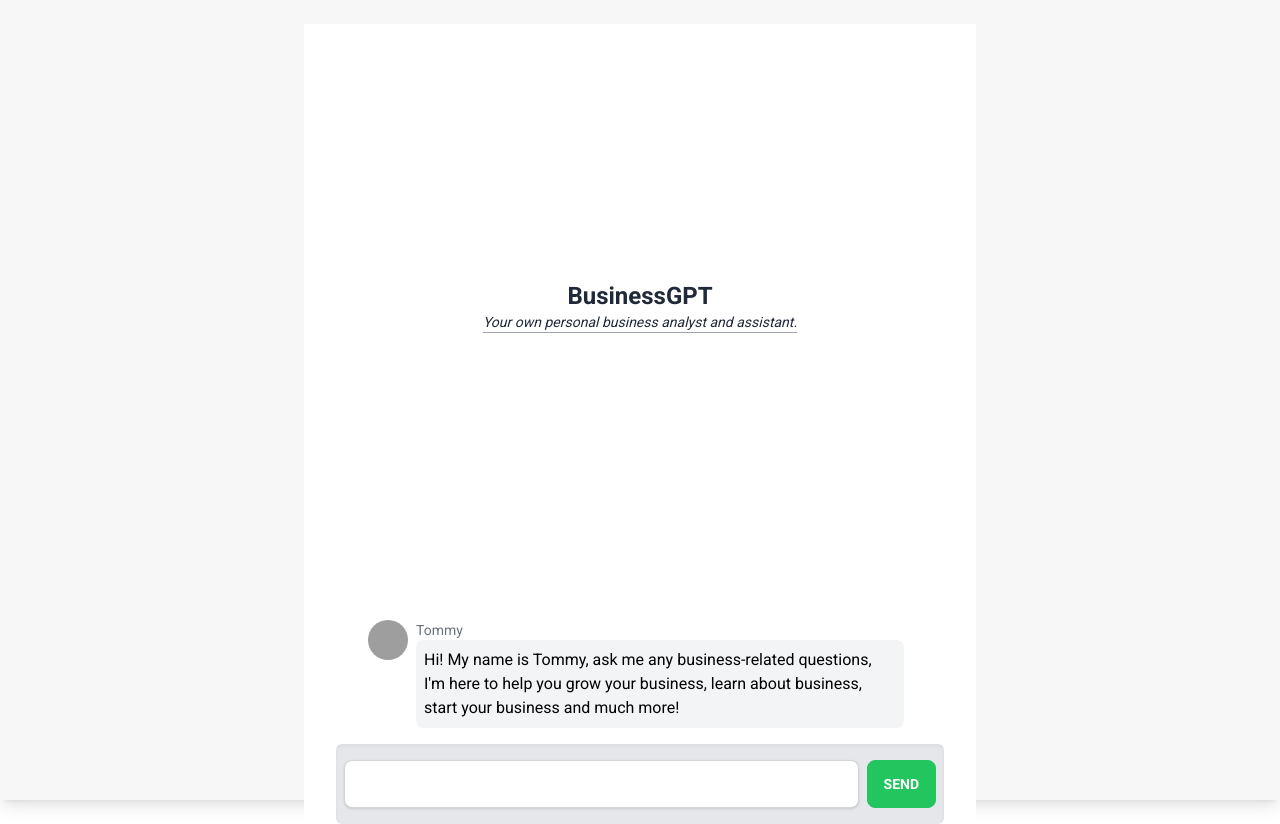
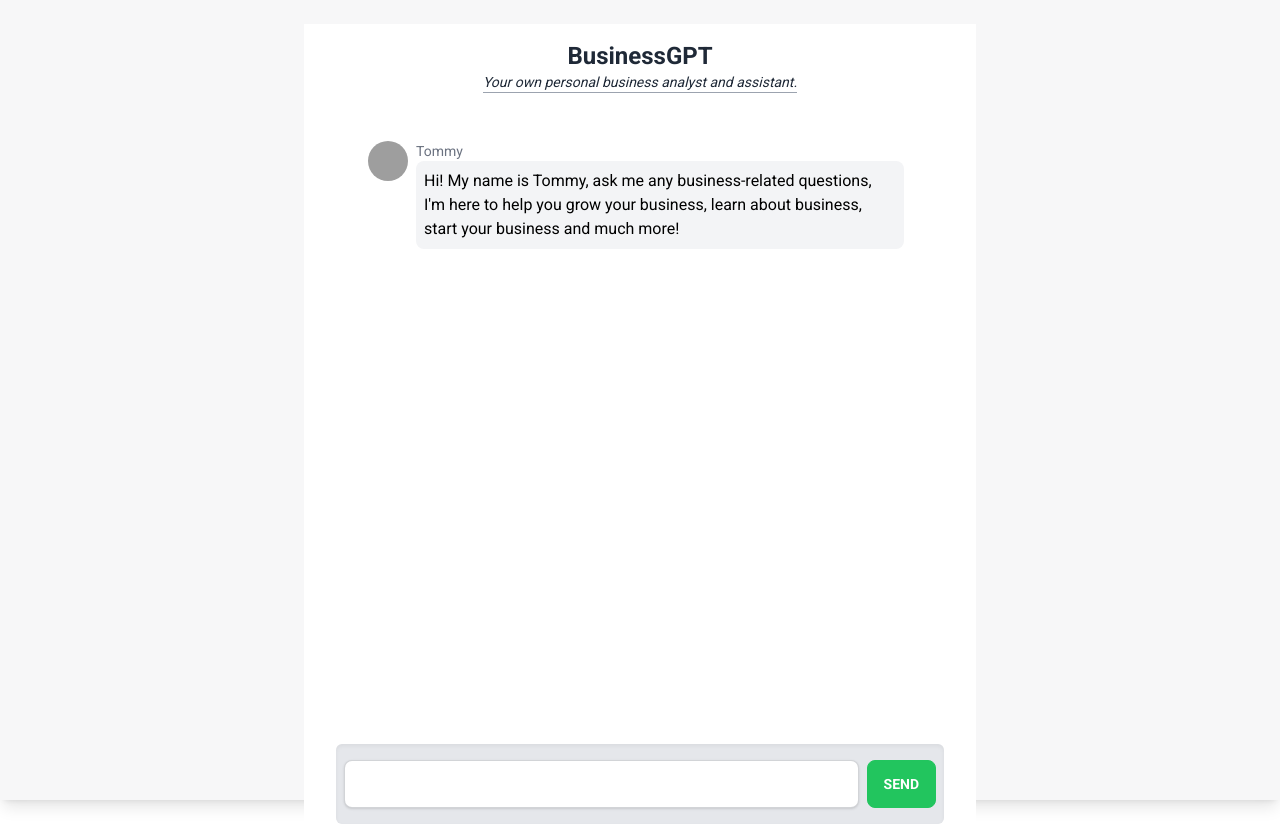
Before and after one commit to TheBolduc/businessgpt-final-v2, a SvelteKit app: page / in a window 1280 px wide. Built offline with nearby package versions, Linux system fonts and the light colour scheme; grey boxes are pictures that could not be loaded.

Commit message:
Update +page.svelte

```diff
--- a/src/routes/+page.svelte
+++ b/src/routes/+page.svelte
@@ -57,14 +57,15 @@
   }
 </script>
 
-      <div class="flex flex-col min-h-screen pt-4 w-full px-8 items-center gap-2 bg-white">
-  <div class="flex-1 flex flex-col items-center justify-center">
-    <h1 class="text-2xl font-bold w-full text-center">BusinessGPT</h1>
-    <p class="text-sm italic">Your own personal business analyst and assistant.</p>
-    <div class="w-full border-b border-gray-400 mb-4"></div>
-  </div>
-  <div class="flex flex-col pt-4 w-full h-full px-8 items-center gap-2">
-    <div class="flex flex-col gap-2 max-h-[calc(100vh-250px)] overflow-y-auto">
+      <div class="flex flex-col h-screen pt-4 w-full px-8 items-center gap-2 bg-white">
+        <div class="flex-1 flex flex-col items-center justify-center">
+          <h1 class="text-2xl font-bold w-full text-center">BusinessGPT
+          </h1> <p class="text-sm italic">Your own personal business analyst and assistant.</p>
+          <div class="w-full border-b border-gray-400 mb-4">
+          </div>
+        </div>
+        <div class="flex flex-col pt-4 w-full h-full px-8 items-center gap-2">
+        <div class="flex flex-col gap-2 max-h-[calc(100vh-250px)] overflow-y-auto" bind:this={chatContainer} >
       <ChatMessage
         type="assistant"
         message="Hi! My name is Tommy, ask me any business-related questions, I'm here to help you grow your business, learn about business, start your business and much more!"
```
